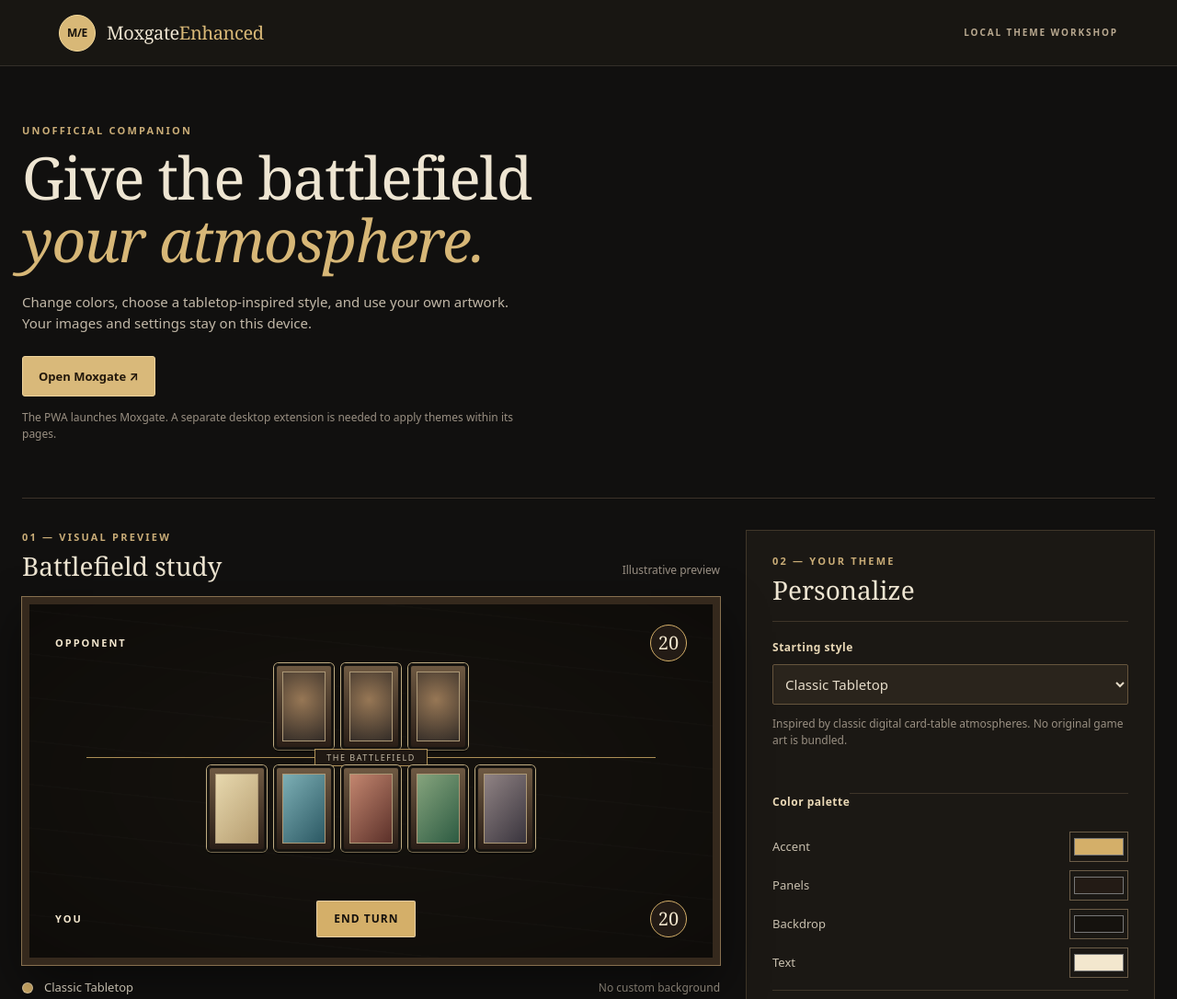
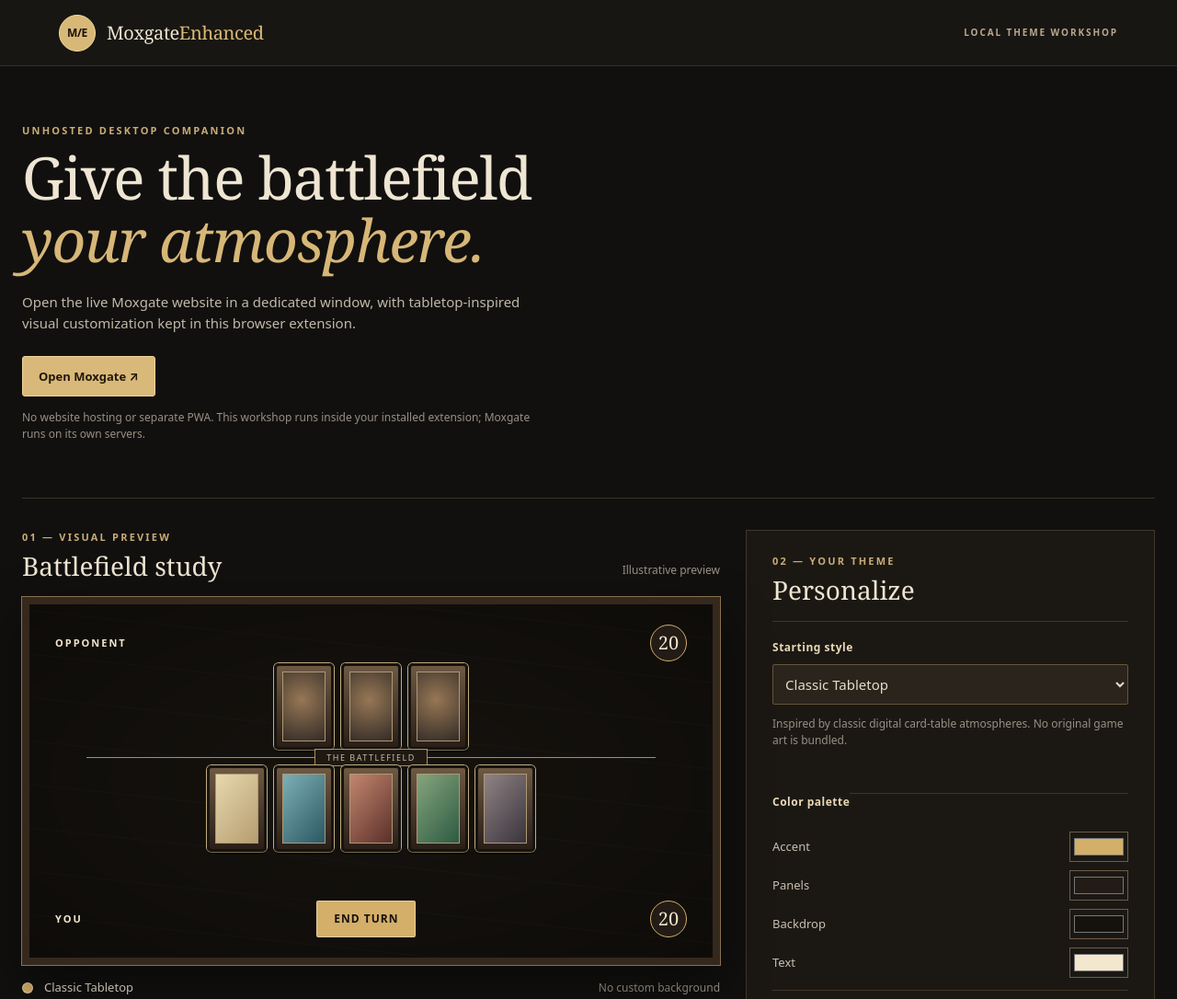
Before and after one commit to JPLuker/MoxgateEnhanced, a browser extension: page index.html in a window 1280 px wide. Shown: the top 1086 px of the page at 92% size. Drawn offline with Linux system fonts and the light colour scheme.

Commit message:
Make theme workshop extension-only; remove hosted PWA UI

```diff
--- a/index.html
+++ b/index.html
@@ -5,7 +5,6 @@
   <meta name="viewport" content="width=device-width, initial-scale=1">
   <meta name="theme-color" content="#17130f">
   <meta name="description" content="Local-first themes and artwork for your Moxgate experience.">
-  <link rel="manifest" href="./manifest.webmanifest">
   <link rel="icon" href="./icon.svg" type="image/svg+xml">
   <link rel="stylesheet" href="./styles.css">
   <title>MoxgateEnhanced — Theme Workshop</title>
@@ -18,14 +17,13 @@
   </header>
   <main>
     <section class="intro">
-      <p class="eyebrow">UNOFFICIAL COMPANION</p>
+      <p class="eyebrow">UNHOSTED DESKTOP COMPANION</p>
       <h1>Give the battlefield<br><em>your atmosphere.</em></h1>
-      <p>Change colors, choose a tabletop-inspired style, and use your own artwork. Your images and settings stay on this device.</p>
+      <p>Open the live Moxgate website in a dedicated window, with tabletop-inspired visual customization kept in this browser extension.</p>
       <div class="intro-actions">
         <button class="primary" type="button" id="open-moxgate">Open Moxgate <span aria-hidden="true">↗</span></button>
-        <button class="secondary" type="button" id="install-pwa" hidden>Install launcher</button>
       </div>
-      <p class="important-note" id="mode-note">The PWA launches Moxgate. A separate desktop extension is needed to apply themes within its pages.</p>
+      <p class="important-note" id="mode-note">No website hosting or separate PWA. This workshop runs inside your installed extension; Moxgate runs on its own servers.</p>
     </section>
     <section class="workspace" aria-label="Theme workshop">
       <div class="preview-column">
```
